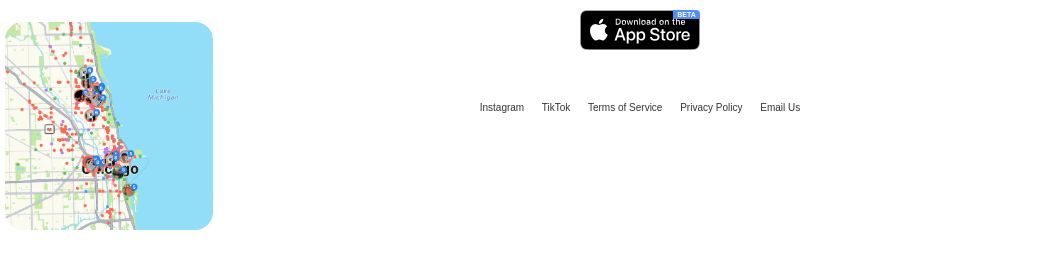
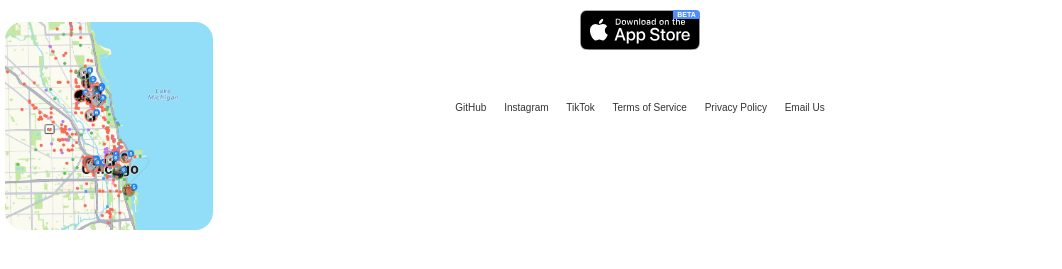
Before and after one commit to Blue9/jimo-website, a plain HTML site: page index.html in a window 1280 px wide. Shown: the part 425-694 px from the top of the page, 0-1062 px from the left. Drawn offline with Linux system fonts and the light colour scheme.

Commit message:
Add GitHub link

```diff
--- a/index.html
+++ b/index.html
@@ -157,6 +157,7 @@
         </div>
       </a>
       <div class="card footer">
+        <a href="https://github.com/Blue9/jimo-ios">GitHub</a>
         <a href="https://www.instagram.com/jimoapp">Instagram</a>
         <a href="https://www.tiktok.com/@jimoapp">TikTok</a>
         <a href="terms.html">Terms of Service</a>
```
